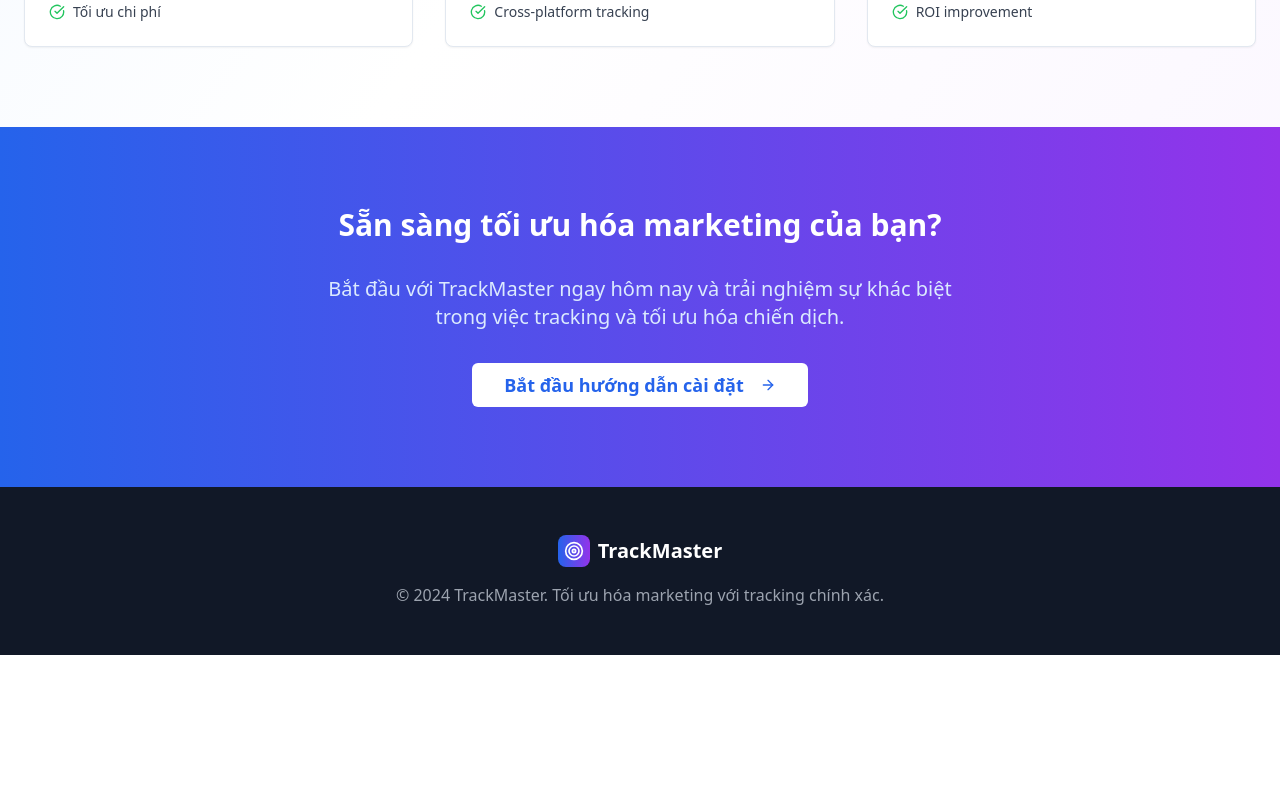
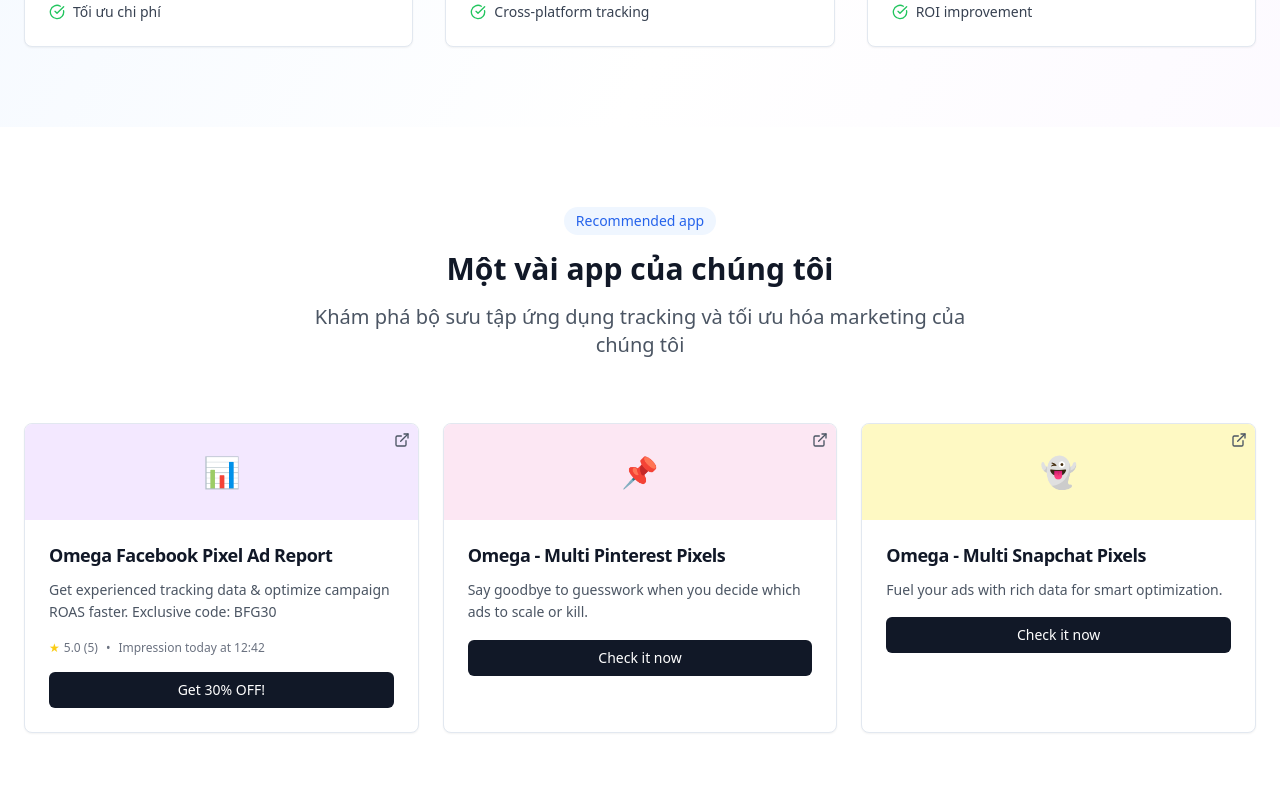
Before and after one commit to gianduong/ad-guide-onboard, a React (Vite) app: page / in a window 1280 px wide. Shown: the part 1180-1980 px from the top of the page. Before the commit the page ends 1835 px from the top, so only its background shows below. Built offline with nearby package versions, Linux system fonts and the light colour scheme.

Commit message:
Add recommended apps section
Add a section to display recommended apps below the main features, including app cards based on the provided image.

```diff
--- a/src/pages/Index.tsx
+++ b/src/pages/Index.tsx
@@ -1,8 +1,7 @@
-
 import React from 'react';
 import { Button } from '@/components/ui/button';
 import { Card, CardContent, CardDescription, CardHeader, CardTitle } from '@/components/ui/card';
-import { Target, BarChart3, ArrowRight, CheckCircle, TrendingUp, Users, Settings } from 'lucide-react';
+import { Target, BarChart3, ArrowRight, CheckCircle, TrendingUp, Users, Settings, ExternalLink } from 'lucide-react';
 import { useNavigate } from 'react-router-dom';
 
 const Index = () => {
@@ -34,6 +33,35 @@ const Index = () => {
     { label: "Active Campaigns", value: "24", change: "+5" },
     { label: "Monthly Users", value: "1.9M", change: "+18%" },
     { label: "Cost per Conversion", value: "$24.50", change: "-15%" }
+  ];
+
+  const apps = [
+    {
+      title: "Omega Facebook Pixel Ad Report",
+      description: "Get experienced tracking data & optimize campaign ROAS faster. Exclusive code: BFG30",
+      badge: "Get 30% OFF!",
+      badgeColor: "bg-gray-900 text-white",
+      rating: "5.0 (5)",
+      reviews: "Impression today at 12:42",
+      bgColor: "bg-purple-100",
+      icon: "📊"
+    },
+    {
+      title: "Omega - Multi Pinterest Pixels",
+      description: "Say goodbye to guesswork when you decide which ads to scale or kill.",
+      badge: "Check it now",
+      badgeColor: "bg-gray-900 text-white",
+      bgColor: "bg-pink-100",
+      icon: "📌"
+    },
+    {
+      title: "Omega - Multi Snapchat Pixels",
+      description: "Fuel your ads with rich data for smart optimization.",
+      badge: "Check it now",
+      badgeColor: "bg-gray-900 text-white",
+      bgColor: "bg-yellow-100",
+      icon: "👻"
+    }
   ];
 
   return (
@@ -135,6 +163,65 @@ const Index = () => {
         </div>
       </div>
 
+      {/* Our Apps Section */}
+      <div className="max-w-7xl mx-auto px-6 py-20 bg-white">
+        <div className="text-center mb-16">
+          <span className="text-sm font-medium text-blue-600 bg-blue-50 px-3 py-1 rounded-full mb-4 inline-block">
+            Recommended app
+          </span>
+          <h3 className="text-3xl font-bold text-gray-900 mb-4">
+            Một vài app của chúng tôi
+          </h3>
+          <p className="text-xl text-gray-600 max-w-2xl mx-auto">
+            Khám phá bộ sưu tập ứng dụng tracking và tối ưu hóa marketing của chúng tôi
+          </p>
+        </div>
+
+        <div className="grid grid-cols-1 md:grid-cols-3 gap-6">
+          {apps.map((app, index) => (
+            <Card key={index} className="relative group hover:shadow-lg transition-all duration-300 overflow-hidden">
+              <div className={`${app.bgColor} h-24 flex items-center justify-center relative`}>
+                <div className="text-3xl">{app.icon}</div>
+                <div className="absolute top-2 right-2">
+                  <ExternalLink className="w-4 h-4 text-gray-600" />
+                </div>
+              </div>
+
+              <CardHeader className="pb-3">
+                <CardTitle className="text-lg font-bold text-gray-900 leading-tight">
+                  {app.title}
+                </CardTitle>
+              </CardHeader>
+
+              <CardContent className="space-y-4">
+                <CardDescription className="text-gray-600 text-sm leading-relaxed">
+                  {app.description}
+                </CardDescription>
+
+                {app.rating && (
+                  <div className="flex items-center space-x-2 text-xs text-gray-500">
+                    <div className="flex items-center space-x-1">
+                      <span className="text-yellow-400">★</span>
+                      <span>{app.rating}</span>
+                    </div>
+                    <span>•</span>
+                    <span>{app.reviews}</span>
+                  </div>
+                )}
+
+                <Button
+                  variant="secondary"
+                  size="sm"
+                  className={`w-full ${app.badgeColor} hover:opacity-90 text-sm font-medium`}
+                >
+                  {app.badge}
+                </Button>
+              </CardContent>
+            </Card>
+          ))}
+        </div>
+      </div>
+
       {/* CTA Section */}
       <div className="bg-gradient-to-r from-blue-600 to-purple-600">
         <div className="max-w-7xl mx-auto px-6 py-20">
```
